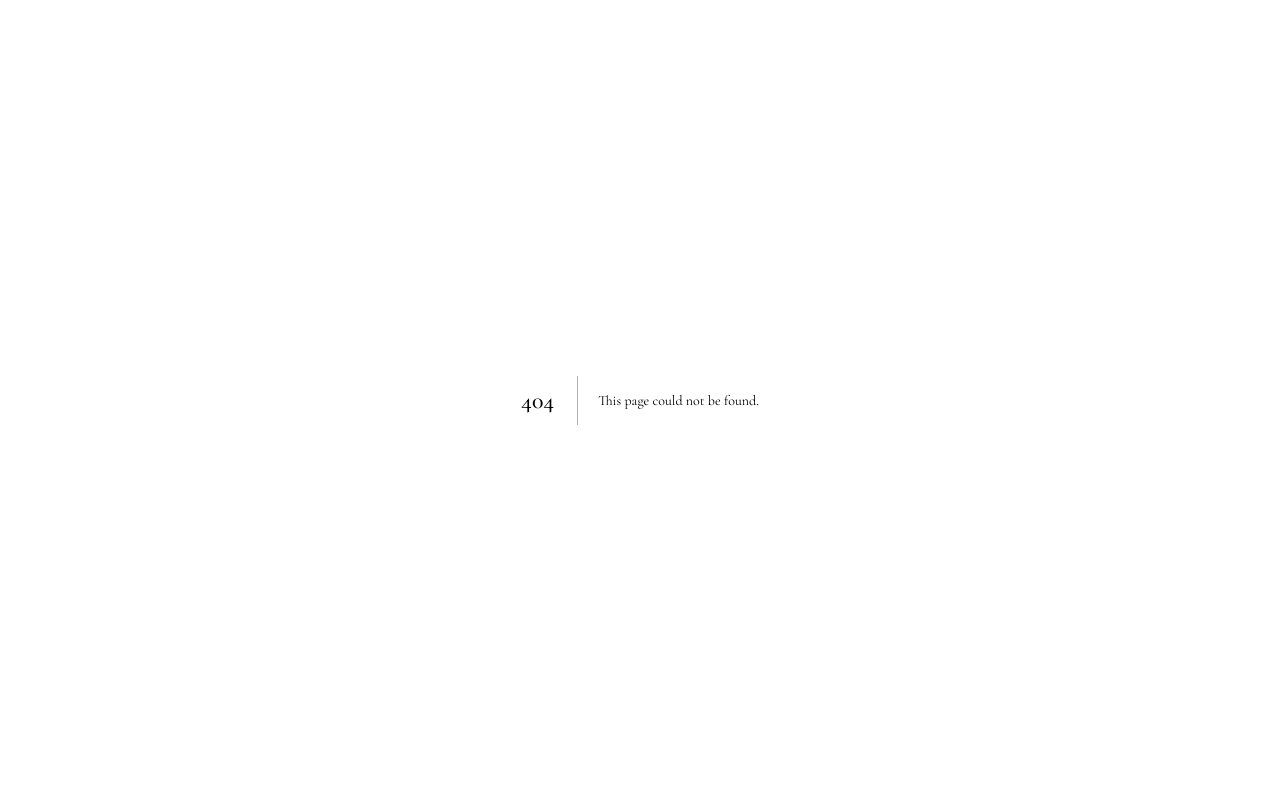
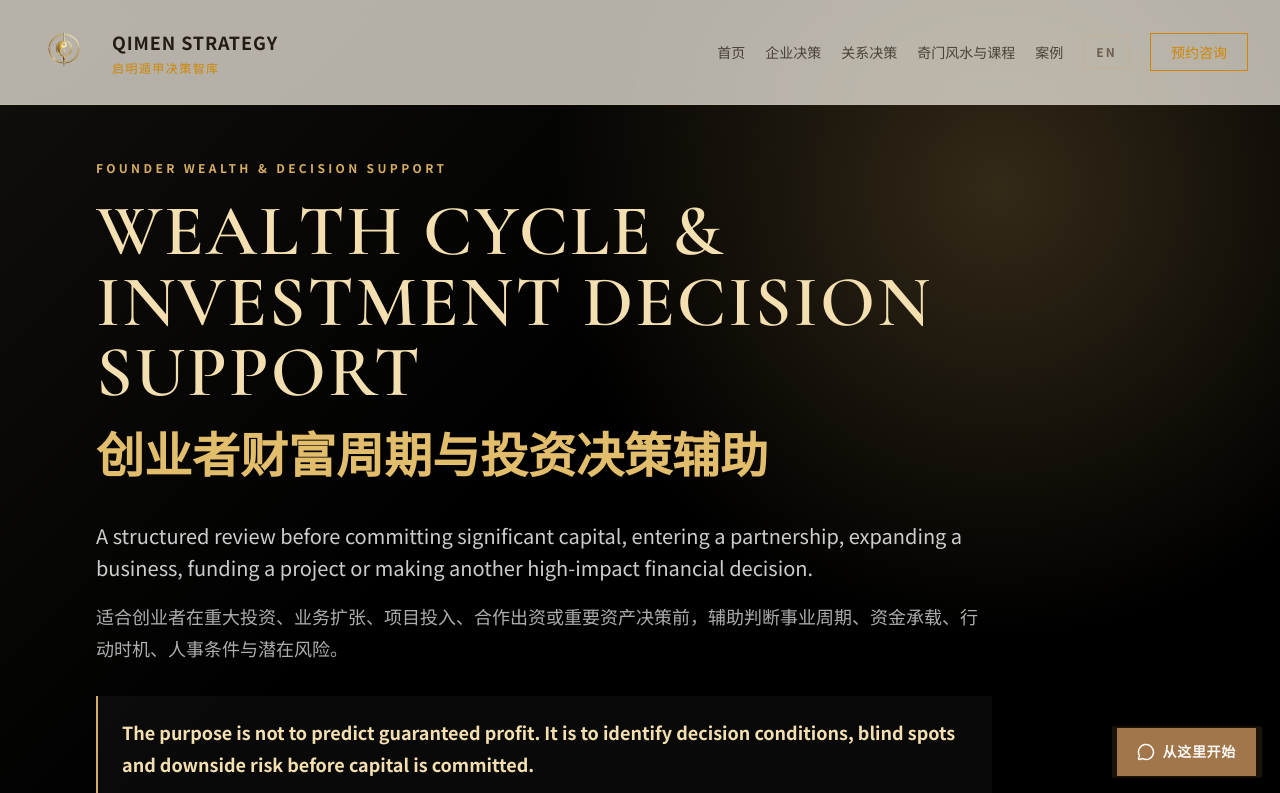
Before and after one commit to BODHIWONG/qmfeng-website, a Next.js app: page /wealth-cycle-investment-decision in a window 1280 px wide. Before the commit this address had no page. Shown: the top 793 px of the page. Built offline with nearby package versions, Linux system fonts and the light colour scheme.

Commit message:
Add wealth and investment decision pathway

```diff
--- /dev/null
+++ b/app/wealth-cycle-investment-decision/page.tsx
@@ -0,0 +1,70 @@
+import type { Metadata } from "next";
+import AdvisoryPathwayPage from "@/components/advisory-pathway-page";
+
+export const metadata: Metadata = {
+  title: "Wealth Cycle & Investment Decision Support Singapore｜财富周期与投资决策辅助",
+  description:
+    "Structured decision support for founders and entrepreneurs before major investment, expansion, project funding, partnership or capital-allocation decisions. No investment returns are guaranteed.",
+  keywords: [
+    "investment decision support Singapore",
+    "business investment timing Singapore",
+    "founder wealth cycle review",
+    "capital allocation decision support",
+    "创业者财运周期",
+    "投资决策辅助",
+    "奇门投资决策",
+  ],
+  alternates: { canonical: "https://www.qmfeng.com/wealth-cycle-investment-decision" },
+};
+
+export default function WealthCycleInvestmentDecisionPage() {
+  return (
+    <AdvisoryPathwayPage
+      badge="Founder Wealth & Decision Support"
+      title="Wealth Cycle & Investment Decision Support"
+      titleZh="创业者财富周期与投资决策辅助"
+      lead="A structured review before committing significant capital, entering a partnership, expanding a business, funding a project or making another high-impact financial decision."
+      leadZh="适合创业者在重大投资、业务扩张、项目投入、合作出资或重要资产决策前，辅助判断事业周期、资金承载、行动时机、人事条件与潜在风险。"
+      promise="The purpose is not to predict guaranteed profit. It is to identify decision conditions, blind spots and downside risk before capital is committed."
+      promiseZh="重点不是承诺赚钱，而是在投入资金之前，尽可能看清决策条件、隐藏盲点与下行风险。"
+      scope={[
+        { title: "Business & Wealth Cycle Review", titleZh: "事业与财富周期判断", body: "Review whether the founder is in a phase better suited to expansion, consolidation, testing, restructuring or capital preservation.", bodyZh: "辅助判断当前更适合扩张、守成、验证、重组，还是优先保护现金流与资本。" },
+        { title: "Investment Timing & Readiness", titleZh: "投资时机与准备度", body: "Assess whether the decision environment, resources, information and execution capacity are sufficiently prepared.", bodyZh: "判断当前的时机、资源、信息、团队与执行能力是否达到推进条件。" },
+        { title: "People & Partnership Risk", titleZh: "人物与合作风险", body: "Review the people dynamics, information gaps, control rights, incentives and responsibilities surrounding the decision.", bodyZh: "梳理合作人物、信息差、控制权、利益安排与责任边界中的风险。" },
+        { title: "Decision Scenarios & Next Steps", titleZh: "情景比较与行动方向", body: "Compare proceed, delay, reduce exposure, stage the investment, request further evidence or stop the decision.", bodyZh: "比较立即推进、延后、降低投入、分阶段验证、补充尽调或停止行动等不同路径。" },
+      ]}
+      suitableFor={[
+        "Founders considering business expansion, a new project or a major capital commitment.",
+        "Entrepreneurs evaluating a partner, investor, acquisition, franchise or cross-border opportunity.",
+        "Business owners who need a second decision lens before signing or transferring funds.",
+        "Clients willing to obtain professional legal, accounting, tax or licensed financial advice where required.",
+      ]}
+      suitableForZh={[
+        "准备扩张、新项目投入或重大资金承诺的创业者。",
+        "正在评估合伙人、投资人、并购、加盟或跨境机会的企业主。",
+        "希望在签约或付款前增加一层风险判断的人。",
+        "愿意在必要时同步咨询律师、会计师、税务或持牌金融专业人士的客户。",
+      ]}
+      process={[
+        { title: "Decision Brief", titleZh: "决策背景", body: "Provide the decision amount, parties involved, available options, deadline and known risks.", bodyZh: "说明决策金额、涉及人物、可选方案、截止时间与已知风险。" },
+        { title: "Risk & Timing Review", titleZh: "时机与风险判断", body: "Review timing, people, information quality, downside exposure and execution conditions.", bodyZh: "判断时机、人物、信息质量、下行风险与执行条件。" },
+        { title: "Evidence Checklist", titleZh: "尽调清单", body: "Identify which financial records, contracts, references or professional opinions still need verification.", bodyZh: "明确仍需核实的财务记录、合同、背景资料或专业意见。" },
+        { title: "Decision Direction", titleZh: "行动建议", body: "Summarise whether to proceed, delay, restructure, reduce exposure or stop pending further evidence.", bodyZh: "形成推进、延后、重组、降低投入或待补充证据后再决定的方向。" },
+      ]}
+      boundaries={[
+        "This service is strategic decision support and is not regulated financial advice, securities advice or a solicitation to invest.",
+        "No profit, return, price movement or investment outcome is guaranteed.",
+        "Actual decisions should be supported by contracts, financial records, due diligence and qualified professional advice.",
+        "The client remains responsible for the final decision and capital committed.",
+      ]}
+      boundariesZh={[
+        "本服务属于战略决策辅助，不属于持牌金融建议、证券建议或投资招揽。",
+        "不承诺利润、回报、价格走势或任何投资结果。",
+        "最终判断应结合合同、财务资料、尽职调查与合资格专业意见。",
+        "客户对最终决定及资金投入承担责任。",
+      ]}
+      whatsappText="Hello Qimen Strategy, I would like to enquire about Wealth Cycle and Investment Decision Support. The decision I am currently considering is:"
+      conversionLabel="wealth_investment_decision_support"
+    />
+  );
+}
```
